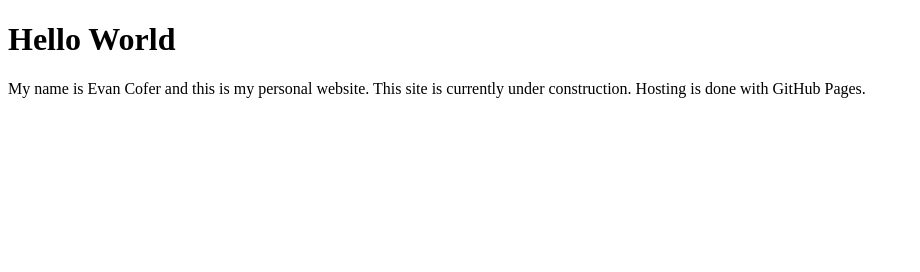
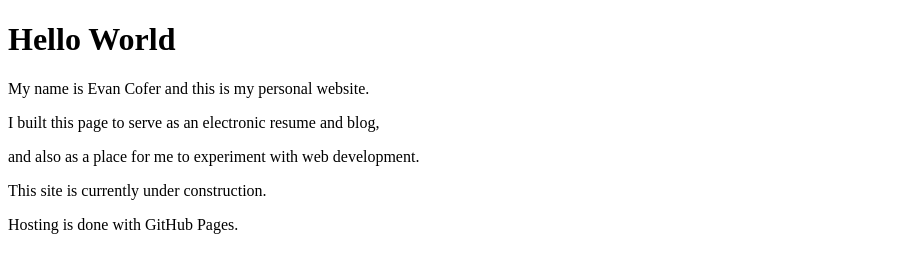
Before and after one commit to evancofer/evancofer.github.io, a plain HTML site: page index.html in a window 1280 px wide. Shown: the whole page, without its empty margins (0-920 px from the left). Drawn offline with Linux system fonts and the light colour scheme.

Commit message:
Added more detail to description.

```diff
--- a/index.html
+++ b/index.html
@@ -2,6 +2,11 @@
 <html>
 <body>
 <h1>Hello World</h1>
-<p>My name is Evan Cofer and this is my personal website. This site is currently under construction. Hosting is done with GitHub Pages.</p>
+<p>My name is Evan Cofer and this is my personal website.</p>
+<p> I built this page to serve as an electronic resume and blog,</p>
+<p>and also as a place for me to experiment with web development.</p>
+<p></p>
+<p>This site is currently under construction.</p>
+<p>Hosting is done with GitHub Pages.</p>
 </body>
 </html>
```
